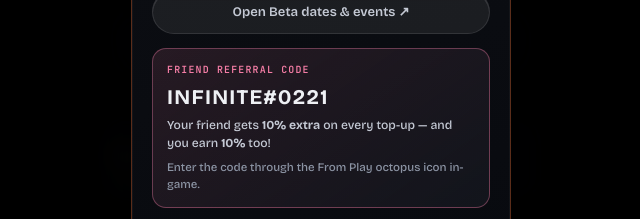
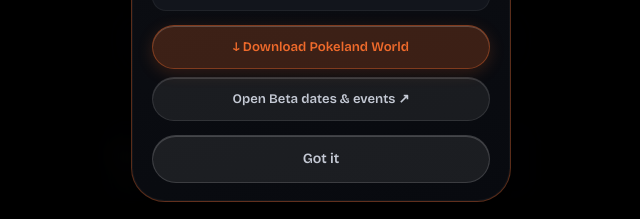
Before and after one commit to vaghelavirpal90-cyber/Pokeland-helper, a plain HTML site: page index.html in a window 1280 px wide. Shown: the part 455-674 px from the top of the page, without its empty margins (319-959 px from the left). Drawn offline with nearby package versions, Linux system fonts and the light colour scheme; no server answers.

Commit message:
Keep referral code only in Origin Reborn announcement

```diff
--- a/index.html
+++ b/index.html
@@ -621,12 +621,6 @@
         <a class="btn btn-primary" href="https://pkldwrld.com/downloads" target="_blank" rel="noopener noreferrer" style="justify-content:center">↓ Download Pokeland World</a>
         <a class="btn btn-ghost" href="https://pkldwrld.com/open-beta" target="_blank" rel="noopener noreferrer" style="justify-content:center">Open Beta dates &amp; events ↗</a>
       </div>
-      <div style="padding:14px;border-radius:14px;background:linear-gradient(145deg,rgba(244,125,165,.12),var(--s1));border:1px solid rgba(244,125,165,.38);margin-bottom:4px">
-        <div style="font-family:var(--mono);font-size:.62rem;letter-spacing:.12em;color:#f47da5;text-transform:uppercase;font-weight:800">FRIEND REFERRAL CODE</div>
-        <div style="font-size:1.3rem;font-weight:900;letter-spacing:.06em;color:var(--ink);margin:5px 0 4px">INFINITE#0221</div>
-        <div style="font-size:.76rem;line-height:1.45;color:var(--soft)">Your friend gets <strong>10% extra</strong> on every top-up — and you earn <strong>10%</strong> too!</div>
-        <div style="font-size:.72rem;color:var(--muted);margin-top:7px">Enter the code through the From Play octopus icon in-game.</div>
-      </div>
       </section>
       <section id="annOriginPanel" class="ann-game-panel" role="tabpanel" aria-labelledby="annTabOrigin" hidden>
         <div class="ann-icon-row"><span class="ann-badge">DATES ANNOUNCED</span></div>
```
